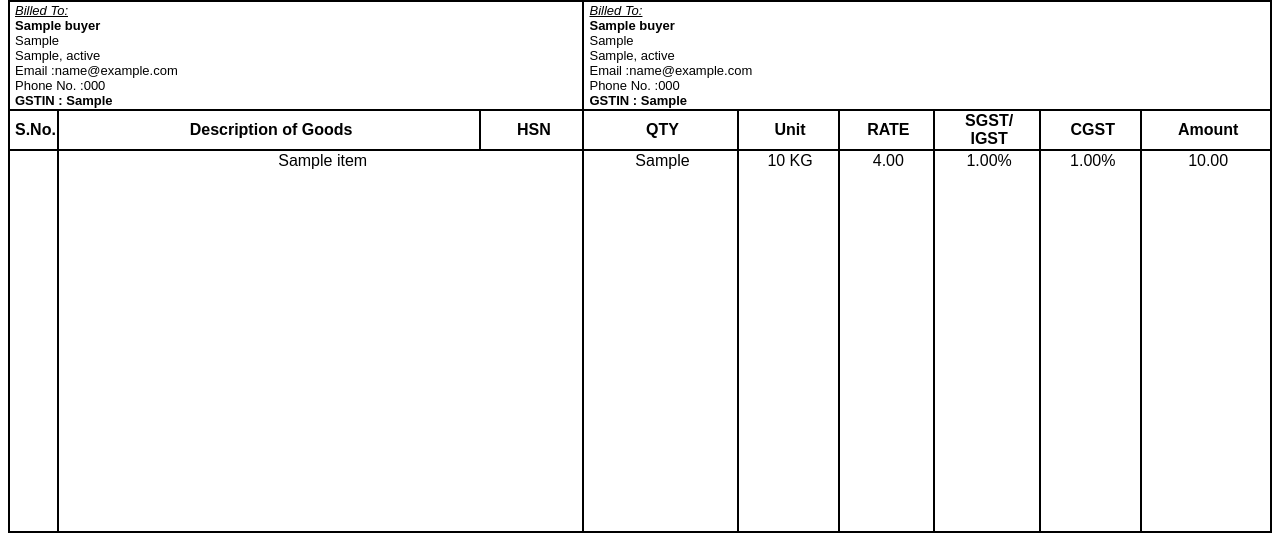
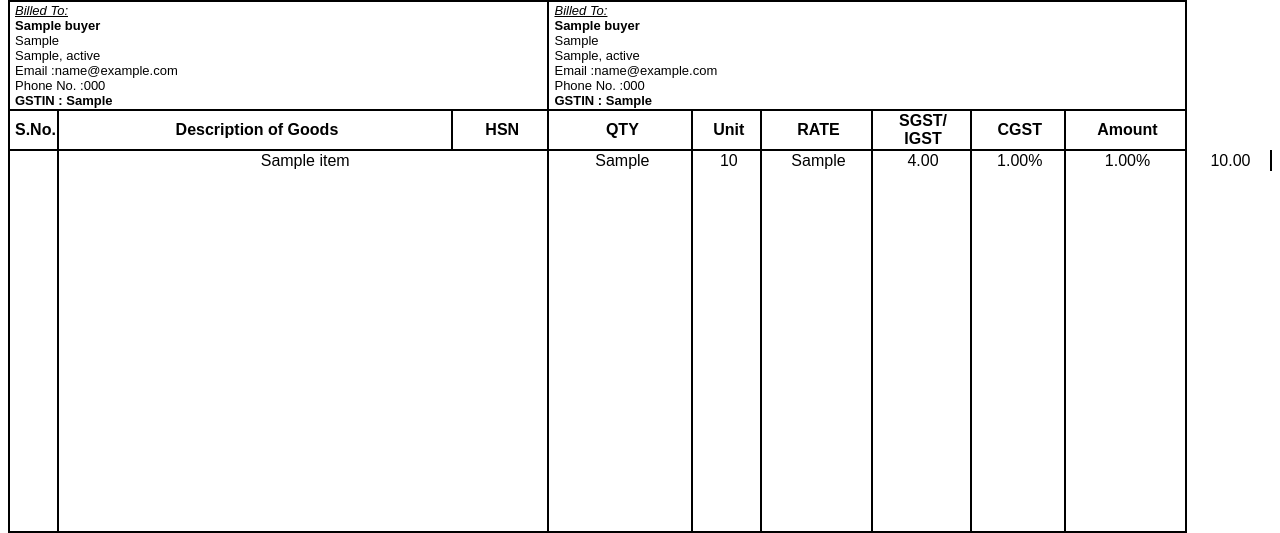
Before and after one commit to Sahil0215/vercceldemo, a Django app: page /print_invoice/1/ in a window 1280 px wide. Shown: the part 189-722 px from the top of the page. Run offline with Django 5.2, Linux system fonts and the light colour scheme; a user stored in the database is signed in; tables that the repository leaves empty hold one stand-in row (values such as "Sample post").

Commit message:
commit51

```diff
--- a/demo/bill/templates/view.html
+++ b/demo/bill/templates/view.html
@@ -133,7 +133,8 @@
                 <td class="no-border" style="width: 10px;"></td>
                 <td colspan="5" class="no-border">{{ billed_item.item_details.name }}</td>
                 <td class="no-border">{{ billed_item.item_details.hsn }}</td>
-                <td class="no-border">{{ billed_item.quantity }} KG</td>
+                <td class="no-border">{{ billed_item.quantity }} </td>
+                <td class="no-border">{{ billed_item.unit }} </td>
                 <td class="no-border">{{ billed_item.rate }}</td>
                 <td class="no-border">{{ billed_item.item_details.sgst}}%</td>
                 <td class="no-border">{{ billed_item.item_details.cgst}}%</td>
```
